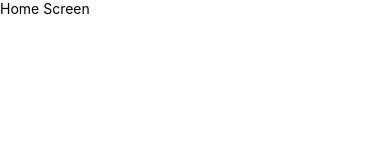
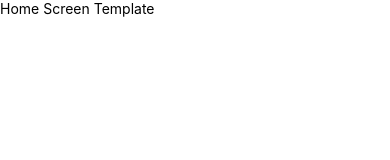
Before and after one commit to feMoraes0/wallet-mobile, a React Native app: screen / in a window 390 px wide. Shown: the top 160 px of the page. Built offline with nearby package versions, Linux system fonts and the light colour scheme.

Commit message:
refactor(home): updates home screen folder structure

```diff
--- a/src/screens/Home/index.tsx
+++ b/src/screens/Home/index.tsx
@@ -1,16 +1,7 @@
-import { StatusBar } from 'expo-status-bar';
-import React from 'react';
-import {View, Text } from 'react-native';
+import template from './template';
 
 const Home = () => {
-  return (
-    <>
-      <View>
-        <Text>Home Screen</Text>
-      </View>
-      <StatusBar style="auto" />
-    </>
-  );
+  return template();
 }
 
 export default {
--- /dev/null
+++ b/src/screens/Home/style.tsx
@@ -0,0 +1,9 @@
+import { StyleSheet } from 'react-native';
+
+const styles = StyleSheet.create({
+  container: {
+    flex: 1,
+  }
+});
+
+export default styles;
--- /dev/null
+++ b/src/screens/Home/template.tsx
@@ -0,0 +1,13 @@
+import React from 'react';
+import { View, Text } from 'react-native';
+import styles from './style';
+
+const template = () => {
+  return (
+    <View style={styles.container}>
+      <Text>Home Screen Template</Text>
+    </View>
+  );
+}
+
+export default template;
```
